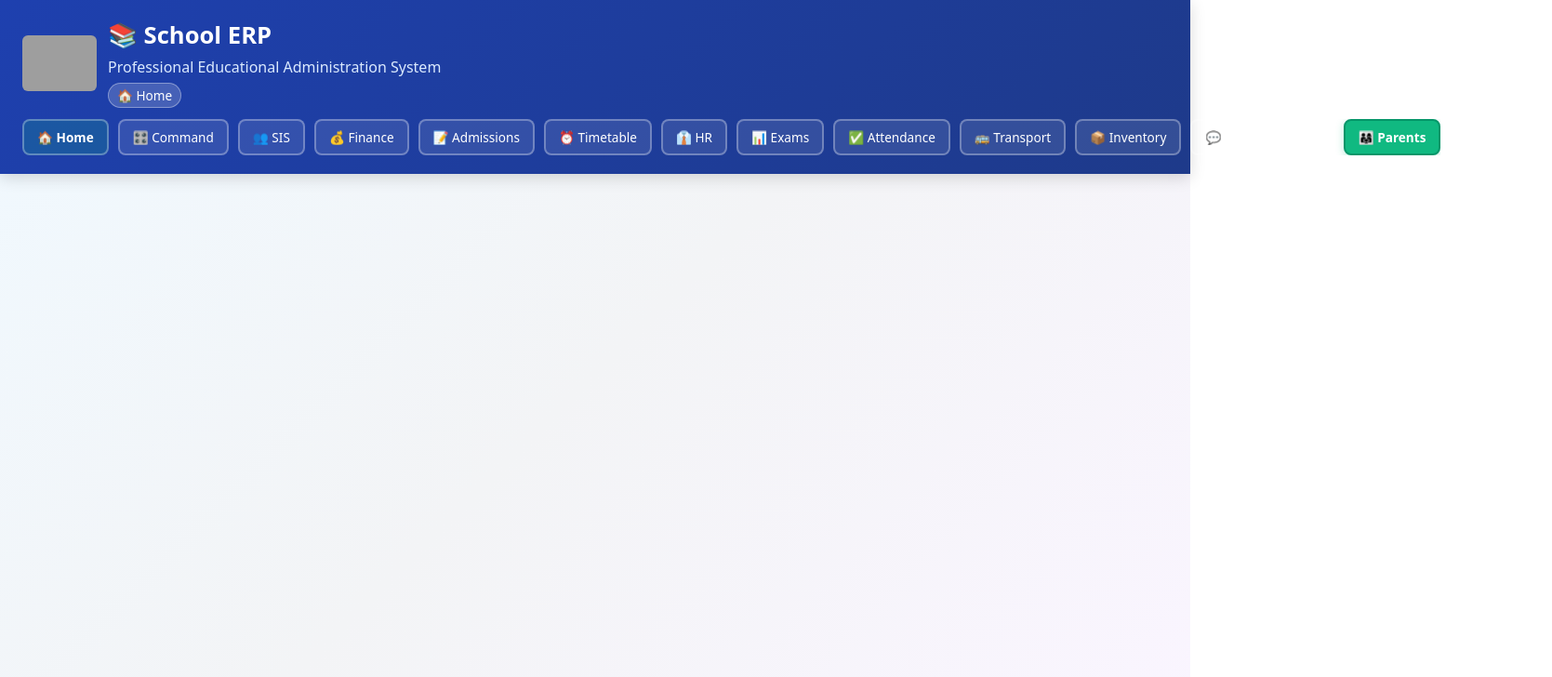
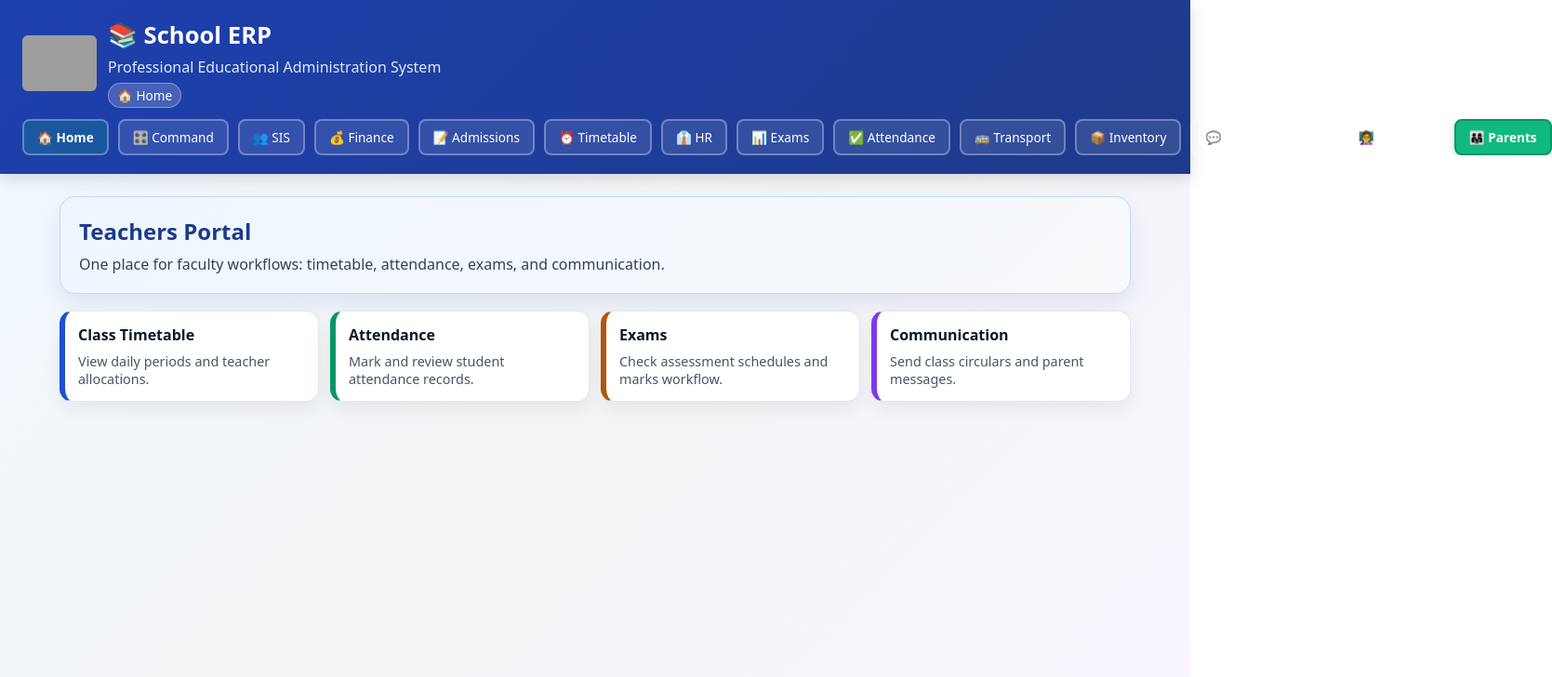
Before and after one commit to amrunaad-hub/SMT-School-App, a React (Create React App) app in the folder client/: page /teachers in a window 1280 px wide. Shown: the top 728 px of the page at 93% size, 1669 px wide, since content can reach past the window. Built offline with nearby package versions, Linux system fonts and the light colour scheme; grey boxes are pictures that could not be loaded.

Commit message:
Add Teachers portal route and header navigation link

```diff
--- a/client/src/App.js
+++ b/client/src/App.js
@@ -18,6 +18,7 @@ import Transport from './components/Transport';
 import Inventory from './components/Inventory';
 import Communication from './components/Communication';
 import Parents from './components/Parents';
+import Teachers from './components/Teachers';
 
 function App() {
   return (
@@ -42,6 +43,7 @@ function App() {
           <Route path="/inventory" element={<Inventory />} />
           <Route path="/communication" element={<Communication />} />
           <Route path="/parents" element={<Parents />} />
+          <Route path="/teachers" element={<Teachers />} />
         </Routes>
       </div>
     </Router>
--- a/client/src/components/Header.js
+++ b/client/src/components/Header.js
@@ -34,6 +34,7 @@ const Header = () => {
                     <li><Link style={{ color: 'white', textDecoration: 'none', whiteSpace: 'nowrap', padding: '8px 14px', border: '2px solid rgba(255,255,255,0.3)', borderRadius: '8px', display: 'inline-block', fontSize: '0.85rem', fontWeight: '500', background: 'rgba(255,255,255,0.1)', transition: 'all 0.3s', cursor: 'pointer' }} to="/transport">🚌 Transport</Link></li>
                     <li><Link style={{ color: 'white', textDecoration: 'none', whiteSpace: 'nowrap', padding: '8px 14px', border: '2px solid rgba(255,255,255,0.3)', borderRadius: '8px', display: 'inline-block', fontSize: '0.85rem', fontWeight: '500', background: 'rgba(255,255,255,0.1)', transition: 'all 0.3s', cursor: 'pointer' }} to="/inventory">📦 Inventory</Link></li>
                     <li><Link style={{ color: 'white', textDecoration: 'none', whiteSpace: 'nowrap', padding: '8px 14px', border: '2px solid rgba(255,255,255,0.3)', borderRadius: '8px', display: 'inline-block', fontSize: '0.85rem', fontWeight: '500', background: 'rgba(255,255,255,0.1)', transition: 'all 0.3s', cursor: 'pointer' }} to="/communication">💬 Communication</Link></li>
+                    <li><Link style={{ color: 'white', textDecoration: 'none', whiteSpace: 'nowrap', padding: '8px 14px', border: '2px solid rgba(255,255,255,0.3)', borderRadius: '8px', display: 'inline-block', fontSize: '0.85rem', fontWeight: '500', background: 'rgba(255,255,255,0.1)', transition: 'all 0.3s', cursor: 'pointer' }} to="/teachers">👩‍🏫 Teachers</Link></li>
                     <li><Link style={{ color: 'white', textDecoration: 'none', background: '#10b981', whiteSpace: 'nowrap', padding: '8px 14px', borderRadius: '8px', display: 'inline-block', fontSize: '0.85rem', fontWeight: '600', border: '2px solid #059669', boxShadow: '0 2px 8px rgba(16, 185, 129, 0.3)' }} to="/parents">👨‍👩‍👧 Parents</Link></li>
                 </ul>
             </nav>
--- /dev/null
+++ b/client/src/components/Teachers.js
@@ -0,0 +1,52 @@
+import React from 'react';
+import { Link } from 'react-router-dom';
+
+const quickLinks = [
+  { title: 'Class Timetable', description: 'View daily periods and teacher allocations.', to: '/timetable', color: '#1d4ed8' },
+  { title: 'Attendance', description: 'Mark and review student attendance records.', to: '/attendance', color: '#059669' },
+  { title: 'Exams', description: 'Check assessment schedules and marks workflow.', to: '/exams', color: '#b45309' },
+  { title: 'Communication', description: 'Send class circulars and parent messages.', to: '/communication', color: '#7c3aed' },
+];
+
+const Teachers = () => {
+  return (
+    <main style={{ padding: '24px', maxWidth: '1200px', margin: '0 auto' }}>
+      <section style={{
+        borderRadius: '16px',
+        padding: '20px',
+        border: '1px solid #bfdbfe',
+        background: 'linear-gradient(135deg, #eff6ff 0%, #f8fafc 100%)',
+        boxShadow: '0 10px 22px rgba(30, 64, 175, 0.1)',
+      }}>
+        <h2 style={{ margin: 0, color: '#1e3a8a' }}>Teachers Portal</h2>
+        <p style={{ margin: '8px 0 0', color: '#334155' }}>
+          One place for faculty workflows: timetable, attendance, exams, and communication.
+        </p>
+      </section>
+
+      <section style={{ marginTop: '18px', display: 'grid', gap: '12px', gridTemplateColumns: 'repeat(auto-fit, minmax(220px, 1fr))' }}>
+        {quickLinks.map((item) => (
+          <Link
+            key={item.title}
+            to={item.to}
+            style={{
+              textDecoration: 'none',
+              color: '#0f172a',
+              background: '#ffffff',
+              borderRadius: '14px',
+              border: '1px solid #e2e8f0',
+              padding: '14px',
+              boxShadow: '0 8px 20px rgba(15, 23, 42, 0.06)',
+              borderLeft: `6px solid ${item.color}`,
+            }}
+          >
+            <h3 style={{ margin: 0, fontSize: '1rem' }}>{item.title}</h3>
+            <p style={{ margin: '8px 0 0', fontSize: '0.9rem', color: '#475569' }}>{item.description}</p>
+          </Link>
+        ))}
+      </section>
+    </main>
+  );
+};
+
+export default Teachers;
```
